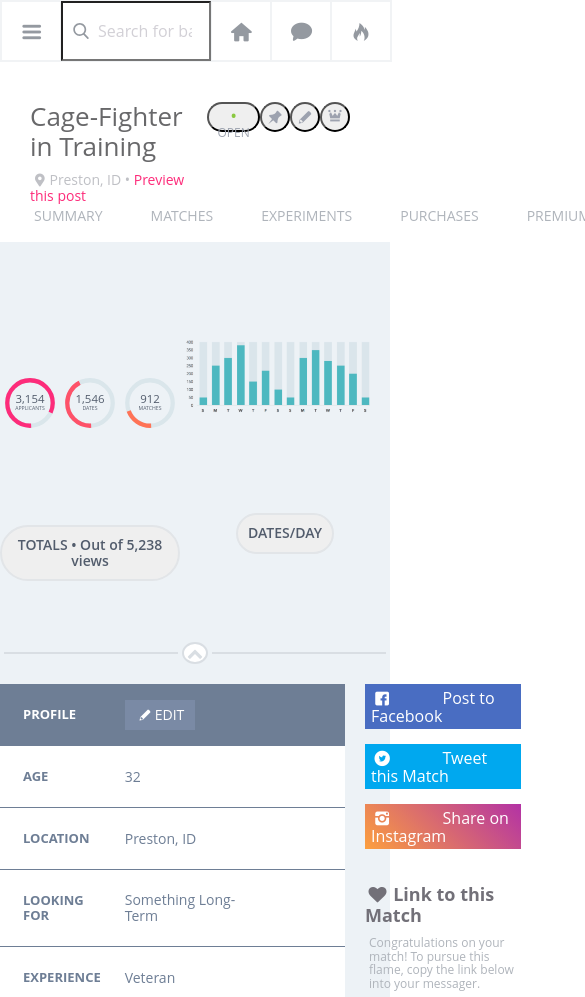
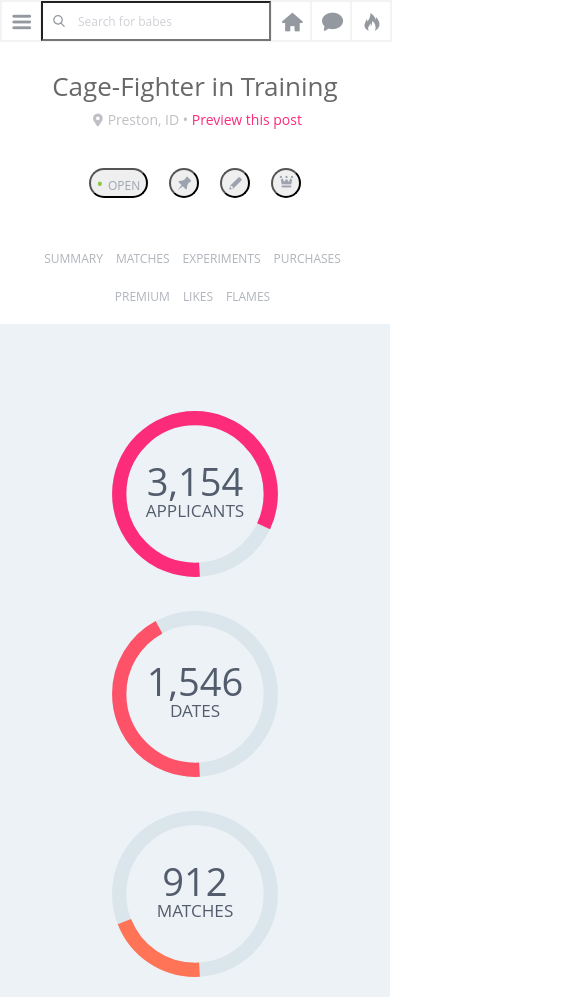
Before and after one commit to seamus-quinn/sq-comp-challenge-3, a plain HTML site: page index.html in a window 390 px wide. Shown: the top 997 px of the page, 585 px wide, since content can reach past the window. Drawn offline with Linux system fonts and the light colour scheme.

Commit message:
Create responsive media-queries

```diff
--- a/styles/styles.css
+++ b/styles/styles.css
@@ -206,7 +206,7 @@ main {
 
 .access-nav-bar {
   width: 100%;
-  height: 60px;
+  height: 100%;
   background: #fff;
   margin: 0;
   border: solid 1px #f1f3f5;
@@ -225,7 +225,7 @@ main {
 
 .search-bar-input {
   width: 100%;
-  height: 60px;
+  height: 100%;
   font-size: 16px;
   outline-color: #fd2c7a;
   color: #9499a0;
@@ -242,7 +242,7 @@ main {
 
 .home {
   width: 100%;
-  height: 60px;
+  height: 100%;
   background: #fff;
   border: solid 1px #f1f3f5;
   outline: none;
@@ -257,7 +257,7 @@ main {
 
 .messages {
   width: 100%;
-  height: 60px;
+  height: 100%;
   background: #fff;
   border: solid 1px #f1f3f5;
   outline: none;
@@ -271,8 +271,8 @@ main {
 }
 
 .matches {
-  width: 60px;
-  height: 60px;
+  width: 100%;
+  height: 100%;
   background: #fff;
   border: solid 1px #f1f3f5;
   outline: none;
@@ -292,7 +292,7 @@ main {
 
 .info {
   width: 100%;
-  height: 180px;
+  height: 100%;
   background: #fff;
   display: flex;
   flex-direction: column;
@@ -305,7 +305,7 @@ main {
 }
 
 .info-info {
-  margin: 40px 0 0 30px;
+  margin: 40px 0 40px 30px;
 }
 
 .info-header {
@@ -394,7 +394,7 @@ main {
 
 .stats {
   width: 100%;
-  height: 400px;
+  height: 100%;
   background: #edf2f6;
   display: flex;
   justify-content: space-around;
@@ -409,13 +409,14 @@ main {
   display: flex;
   flex-direction: column;
   justify-content: space-around;
-  height: 300px;
-  margin-top: 50px;
+  height: 100%;
+  margin: 70px 0;
 }
 
 .only-donuts {
   display: flex;
   flex-direction: row;
+  margin-bottom: 50px
 }
 
 .chart-text {
@@ -468,10 +469,6 @@ main {
   border: 2px solid #e2e5e8;
   color: #525c6c;
   font-weight: 600;
-}
-
-.border {
-
 }
 
 .stats-border {
@@ -664,10 +661,16 @@ td:nth-child(odd) {
   color: #fff;
 }
 
-.icon-facebook-squared,
-.icon-twitter-circled,
+.icon-facebook-squared {
+  margin-right: 23%;
+}
+
+.icon-twitter-circled {
+  margin-right: 23%;
+}
+
 .icon-instagram {
-  margin-right: 45px;
+  margin-right: 20%;
 }
 
 .twitter-button {
@@ -724,7 +727,7 @@ td:nth-child(odd) {
   display: inline-block;
   vertical-align: top;
   height: 45px;
-  width: 60px;
+  width: 19%;
   margin-bottom: 30px;
   background: #48babe;
   border: none;
@@ -743,4 +746,150 @@ td:nth-child(odd) {
   .left-side {
     display: none;
   }
+
+  .stats {
+    flex-direction: column;
+    align-items: center;
+  }
+
+  .in-depth {
+    flex-direction: column;
+    align-items: center;
+  }
+
+  .social {
+    width: 70%;
+  }
+
+  .social-button {
+    text-align: center;
+  }
+
+  .icon-facebook-squared,
+  .icon-twitter-circled,
+  .icon-instagram {
+    margin-right: 2%;
+  }
+
+  .bottom {
+    width: 77%;
+  }
+
+  .bottom-different {
+    width: 97%;
+  }
+
 }
+
+@media screen and (max-width: 820px) {
+
+  .search-bar {
+    width: 100%;
+    height: 40px;
+    display: grid;
+    grid-template-columns: 40px 1fr 40px 40px 40px;
+    border: solid 1px #f1f3f5;
+    color: #9499a0;
+  }
+
+  .search-bar-input {
+    width: 100%;
+    height: 100%;
+    font-size: 12px;
+    outline-color: #fd2c7a;
+    color: #9499a0;
+    background-image: url(../images/search.svg);
+    background-repeat: no-repeat;
+    background-size: 12px;
+    background-position: 10px 50%;
+    padding-left: 35px;
+  }
+
+  .info {
+    flex-direction: column;
+  }
+
+  .muthafuckin-bars{
+    width: 100%;
+  }
+
+  .info-top {
+    flex-direction: column;
+    align-items: center;
+  }
+
+  .info-info {
+    margin: 30px 0 20px 0;
+    text-align: center;
+  }
+
+  .only-donuts {
+    flex-wrap: wrap;
+  }
+
+  .button-container {
+    margin: 20px 0;
+    justify-content: space-around;
+    width: 60%;
+  }
+
+  .info-navigation {
+    flex-wrap: wrap;
+    justify-content: center;
+    margin-top: 30px;
+    font-size: 12px;
+  }
+
+  .info-navigation-item {
+    margin-right: 5px;
+  }
+
+  .bar-graph {
+    width: 65%;
+  }
+
+  .bottom {
+    width: 77%
+  }
+
+  .bottom-different {
+    width: 95%;
+  }
+
+  .copy-button {
+    width: 17%;
+  }
+}
+
+@media screen and (max-width: 535px) {
+
+  .bar-graph {
+    width: 58%;
+  }
+
+  .bottom {
+    width: 73%;
+  }
+
+  .bottom-different {
+    width: 95%;
+  }
+
+  td:nth-child(even) {
+    width: 80%;
+  }
+
+  td:nth-child(odd) {
+    width: 20%;
+  }
+
+  .table-edit {
+    width: 50%;
+  }
+
+  .lafawnduh {
+    width: 25%;
+    height: 25%;
+
+  }
+}
```
